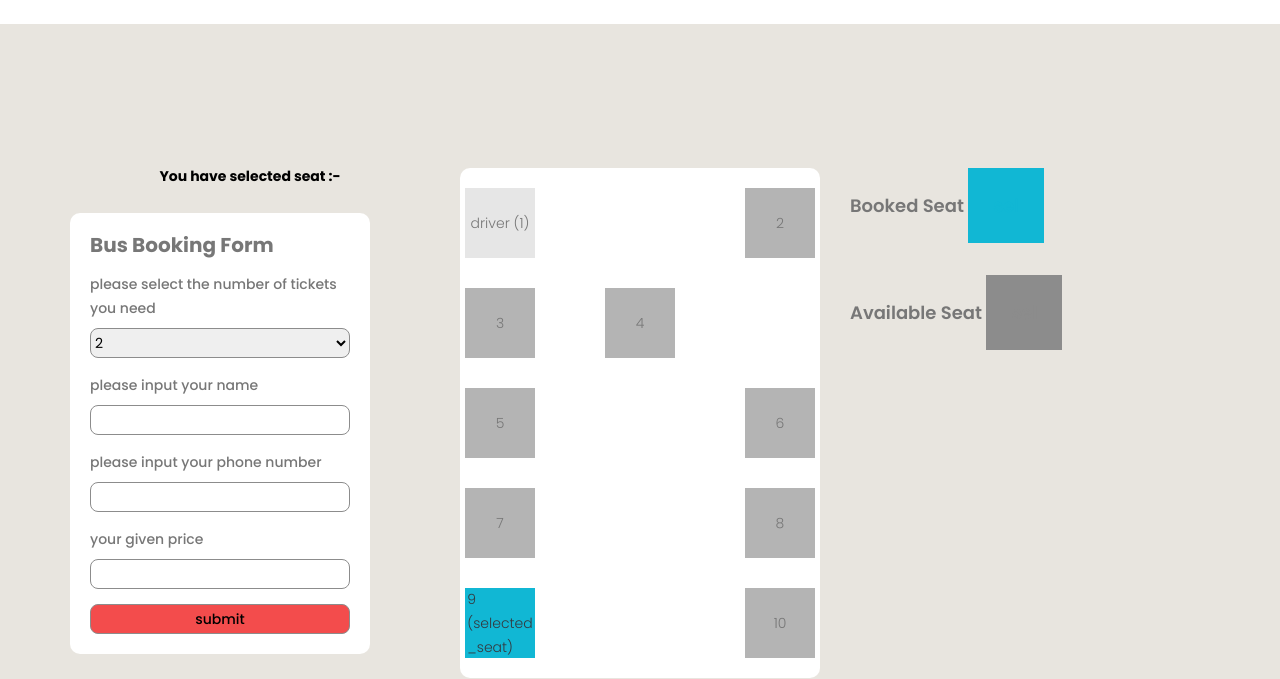
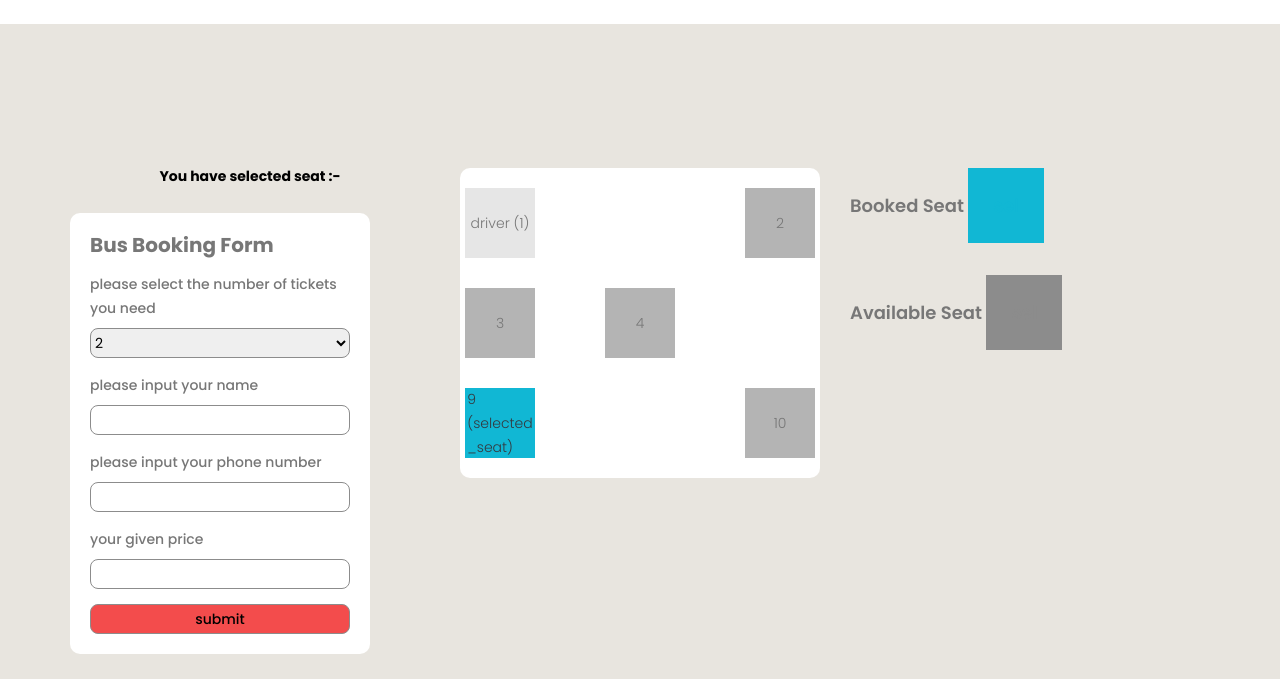
Before and after one commit to David-Orizu31/saf-ran-transport, a plain HTML site: page bus_select.html in a window 1280 px wide. Shown: the part 122-801 px from the top of the page. Drawn offline with nearby package versions, Linux system fonts and the light colour scheme; some packages are replaced by stand-ins of ours.

Commit message:
Update bus_select.html

```diff
--- a/bus_select.html
+++ b/bus_select.html
@@ -303,7 +303,7 @@
          <span class="seat" style="background-color: white;"></span>
 
       </div>
-      <div class="row third">
+      <!-- <div class="row third">
         <span class="seat">5</span>
 
         <span class="seat move-right">6</span>
@@ -313,7 +313,7 @@
          <span class="seat" style="background-color: white;"></span>
         <span class="seat" style="background-color: white;"></span>
         <span class="seat">8</span>
-      </div>
+      </div> -->
       <div class="row fifth">
         <span class="seat selected text-dark">9<br>(selected<br>_seat)</span>
          <span class="seat" style="background-color: white;"></span>
```
